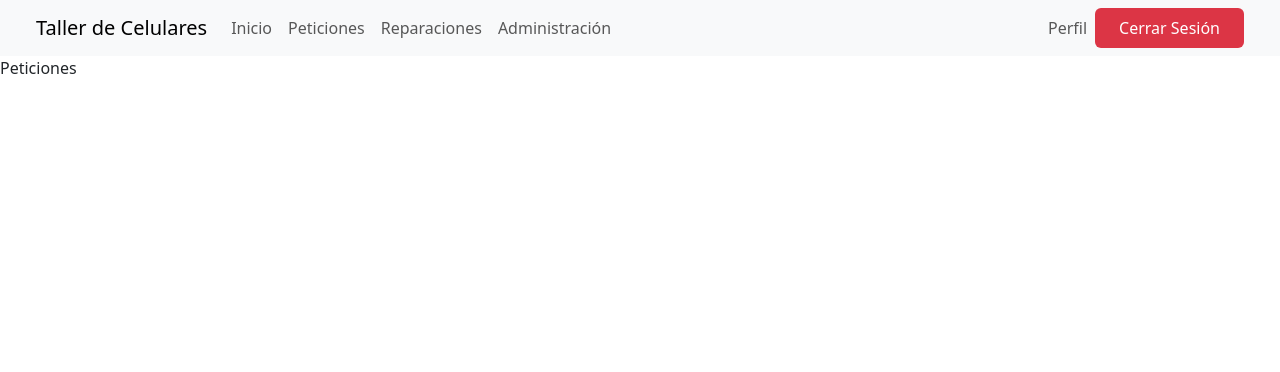
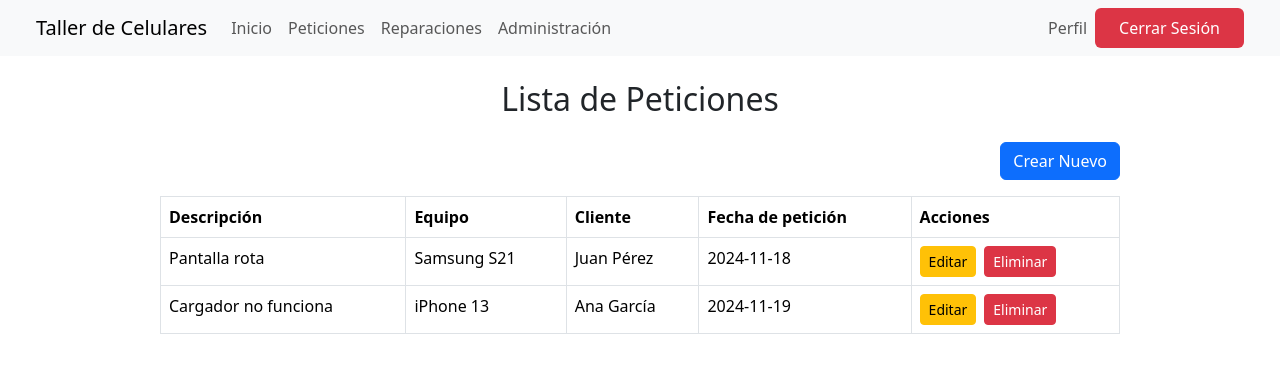
Before and after one commit to xAEvi/taller-celulares, a React (Create React App) app: page /peticiones in a window 1280 px wide. Shown: the top 372 px of the page. Built offline with nearby package versions, Linux system fonts and the light colour scheme.

Commit message:
Enhance routing and access control; pass props to components and add new pages

```diff
--- a/src/App.js
+++ b/src/App.js
@@ -29,9 +29,15 @@ const App = () => {
             />
           }
         />
-        <Route path="/peticiones" element={<Peticiones />} />
+        <Route
+          path="/peticiones"
+          element={<Peticiones isLoggedIn={isLoggedIn} isAdmin={isAdmin} />}
+        />
         <Route path="/reparaciones" element={<Reparaciones />} />
-        <Route path="/administracion" element={<Administracion />} />
+        <Route
+          path="/administracion"
+          element={<Administracion isAdmin={isAdmin} />}
+        />
         <Route path="/login" element={<Login />} />
         <Route path="/register" element={<Register />} />
         <Route path="/perfil" element={<Perfil />} />
--- a/src/components/DataTable.jsx
+++ b/src/components/DataTable.jsx
@@ -1,21 +1,25 @@
 import React from "react";
 import { Table, Button } from "reactstrap";
 
-const DataTable = ({ title, columns, data }) => {
+const DataTable = ({ title, columns, data, canCRUD }) => {
   return (
     <div className="d-flex flex-column align-items-center">
       <h2 className="text-center my-4">{title}</h2>
       <div className="w-75">
+        {/* Mostrar el botón de crear solo si canCRUD es true */}
+        {canCRUD && (
           <div className="d-flex justify-content-end mb-3">
             <Button color="primary">Crear Nuevo</Button>
           </div>
+        )}
         <Table bordered>
           <thead>
             <tr>
               {columns.map((col, index) => (
                 <th key={index}>{col.header}</th>
               ))}
-              <th>Acciones</th>
+              {/* Mostrar columna de acciones solo si canCRUD es true */}
+              {canCRUD && <th>Acciones</th>}
             </tr>
           </thead>
           <tbody>
@@ -24,6 +28,8 @@ const DataTable = ({ title, columns, data }) => {
                 {columns.map((col, colIndex) => (
                   <td key={colIndex}>{row[col.accessor]}</td>
                 ))}
+                {/* Mostrar botones de acción solo si canCRUD es true */}
+                {canCRUD && (
                   <td>
                     <Button color="warning" size="sm" className="me-2">
                       Editar
@@ -32,6 +38,7 @@ const DataTable = ({ title, columns, data }) => {
                       Eliminar
                     </Button>
                   </td>
+                )}
               </tr>
             ))}
           </tbody>
--- a/src/components/pages/Administracion.jsx
+++ b/src/components/pages/Administracion.jsx
@@ -1,7 +1,44 @@
-import React from "react";
+import React, { useEffect } from "react";
+import { useNavigate } from "react-router-dom";
+import { Button, Row, Col, Container } from "reactstrap";
+import { Link } from "react-router-dom";
 
-const Administracion = () => {
-  return <div>Administracion</div>;
+const Administracion = ({ isAdmin }) => {
+  const navigate = useNavigate();
+
+  useEffect(() => {
+    if (!isAdmin) {
+      navigate("/");
+    }
+  }, [isAdmin, navigate]);
+
+  return (
+    <Container className="mt-5">
+      <Row>
+        {/* Columna izquierda con el mensaje de bienvenida */}
+        <Col md={6}>
+          <h2>Bienvenido Admin</h2>
+        </Col>
+
+        {/* Columna derecha con los botones */}
+        <Col md={6} className="d-flex flex-column align-items-end">
+          <Link to="/gestionar-repuestos">
+            <Button color="primary" className="mb-3">
+              Gestionar Repuestos
+            </Button>
+          </Link>
+          <Link to="/gestionar-tecnicos">
+            <Button color="primary" className="mb-3">
+              Gestionar Técnicos
+            </Button>
+          </Link>
+          <Link to="/gestionar-equipos">
+            <Button color="primary">Gestionar Equipos</Button>
+          </Link>
+        </Col>
+      </Row>
+    </Container>
+  );
 };
 
 export default Administracion;
--- a/src/components/pages/Peticiones.jsx
+++ b/src/components/pages/Peticiones.jsx
@@ -1,7 +1,54 @@
-import React from "react";
+import React, { useEffect } from "react";
+import { useNavigate } from "react-router-dom";
+import DataTable from "../DataTable";
 
-const Peticiones = () => {
-  return <div>Peticiones</div>;
+const Peticiones = ({ isLoggedIn, isAdmin }) => {
+  const navigate = useNavigate();
+
+  useEffect(() => {
+    if (!isLoggedIn) {
+      navigate("/");
+    }
+  }, [isLoggedIn, navigate]);
+
+  const columnsUser = [
+    { header: "Descripción", accessor: "description" },
+    { header: "Equipo", accessor: "equipment" },
+    { header: "Fecha de petición", accessor: "date" },
+  ];
+
+  const columnsAdmin = [
+    { header: "Descripción", accessor: "description" },
+    { header: "Equipo", accessor: "equipment" },
+    { header: "Cliente", accessor: "client" },
+    { header: "Fecha de petición", accessor: "date" },
+  ];
+
+  const data = [
+    {
+      description: "Pantalla rota",
+      equipment: "Samsung S21",
+      client: "Juan Pérez",
+      date: "2024-11-18",
+    },
+    {
+      description: "Cargador no funciona",
+      equipment: "iPhone 13",
+      client: "Ana García",
+      date: "2024-11-19",
+    },
+  ];
+
+  return (
+    <div>
+      <DataTable
+        title="Lista de Peticiones"
+        columns={isAdmin ? columnsAdmin : columnsUser}
+        data={data}
+        canCRUD={true}
+      />
+    </div>
+  );
 };
 
 export default Peticiones;
```
Also changed, not shown: src/components/pages/Equipos.jsx (added, +7 -0 lines), src/components/pages/Respuestos.jsx (added, +7 -0 lines), src/components/pages/Tecnicos.jsx (added, +7 -0 lines). Lines whose indentation alone changed are shown as unchanged.
